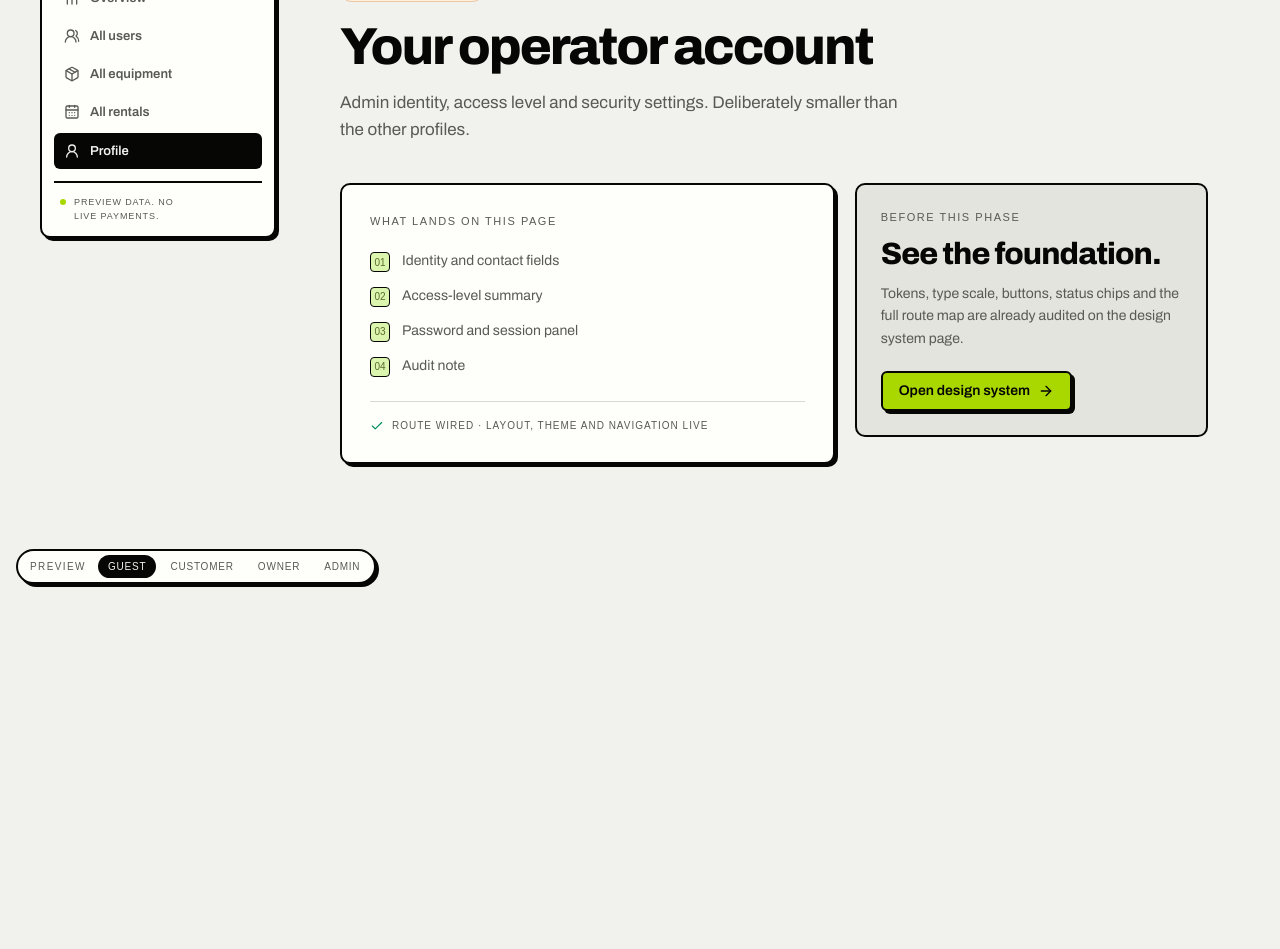
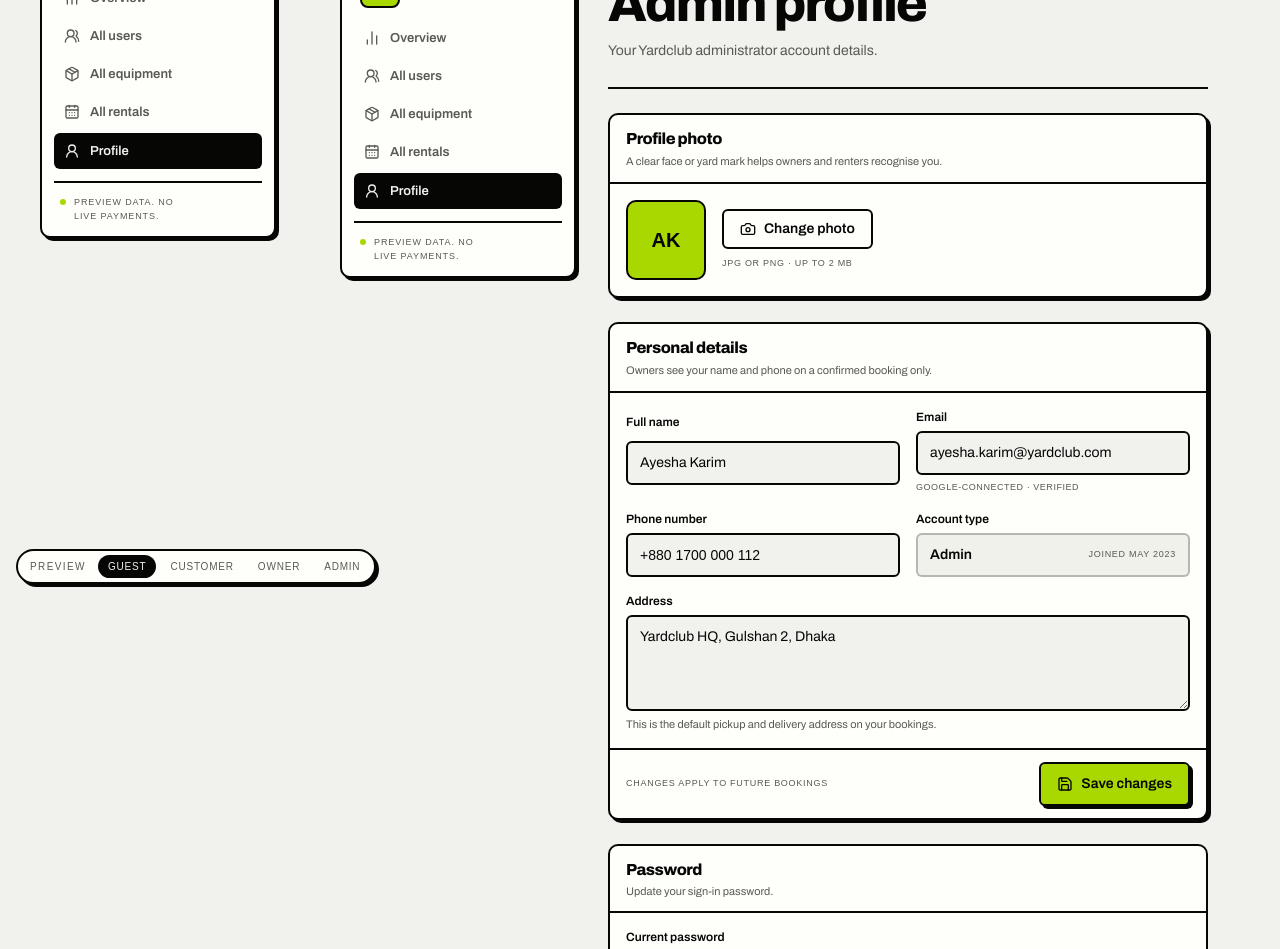
Before and after one commit to Srabon-bot/yard-club-client, a Next.js app: page /admin/profile in a window 1280 px wide. Shown: the part 200-1149 px from the top of the page. Before the commit the page ends 800 px from the top, so only its background shows below. Built offline with nearby package versions, Linux system fonts and the light colour scheme; a web font is replaced by a local one.

Commit message:
feat: build admin profile page

```diff
--- a/src/app/(dashboard)/admin/profile/page.tsx
+++ b/src/app/(dashboard)/admin/profile/page.tsx
@@ -1,21 +1,29 @@
-import type { Metadata } from "next";
-import { PhasePlaceholder } from "@/components/site/phase-placeholder";
+"use client";
 
-export const metadata: Metadata = { title: 'Admin profile' };
+import { DashboardShell } from "@/components/dashboard/dashboard-shell";
+import { DashboardHeading, Panel } from "@/components/dashboard/parts";
+import { PasswordForm, ProfileForm } from "@/components/dashboard/profile-form";
+import { currentAdmin } from "@/lib/mock/users";
 
-export default function Page() {
+export default function AdminProfilePage() {
   return (
-    <PhasePlaceholder
-      phase="08"
-      title='Your operator account'
-      description='Admin identity, access level and security settings. Deliberately smaller than the other profiles.'
-      sections={[
-      'Identity and contact fields',
-      'Access-level summary',
-      'Password and session panel',
-      'Audit note',
-      ]}
-      parent={{ label: 'Overview', href: '/admin' }}
-    />
+    <DashboardShell>
+      <div className="grid gap-6">
+        <DashboardHeading
+          eyebrow="Admin"
+          title="Admin profile"
+          description="Your Yardclub administrator account details."
+        />
+
+        <ProfileForm user={currentAdmin} />
+
+        <Panel
+          title="Password"
+          description="Update your sign-in password."
+        >
+          <PasswordForm />
+        </Panel>
+      </div>
+    </DashboardShell>
   );
 }
```
